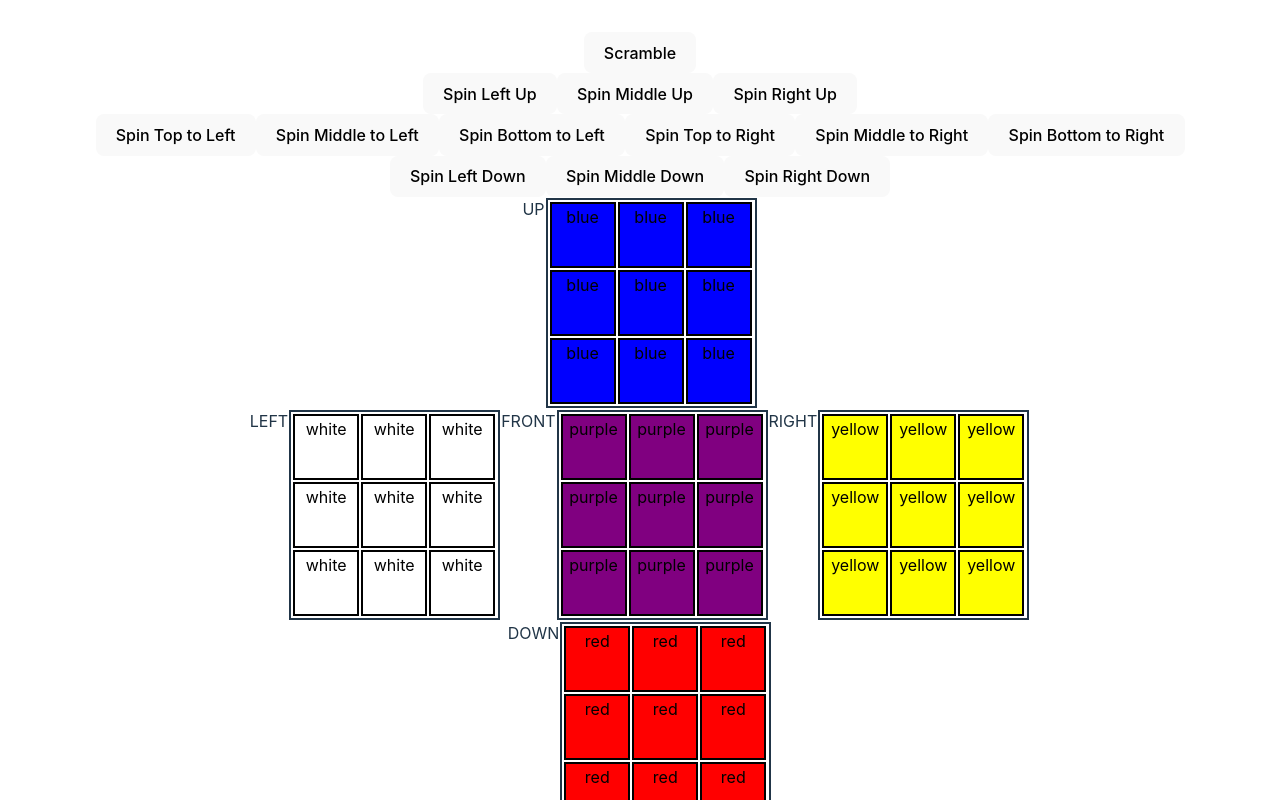
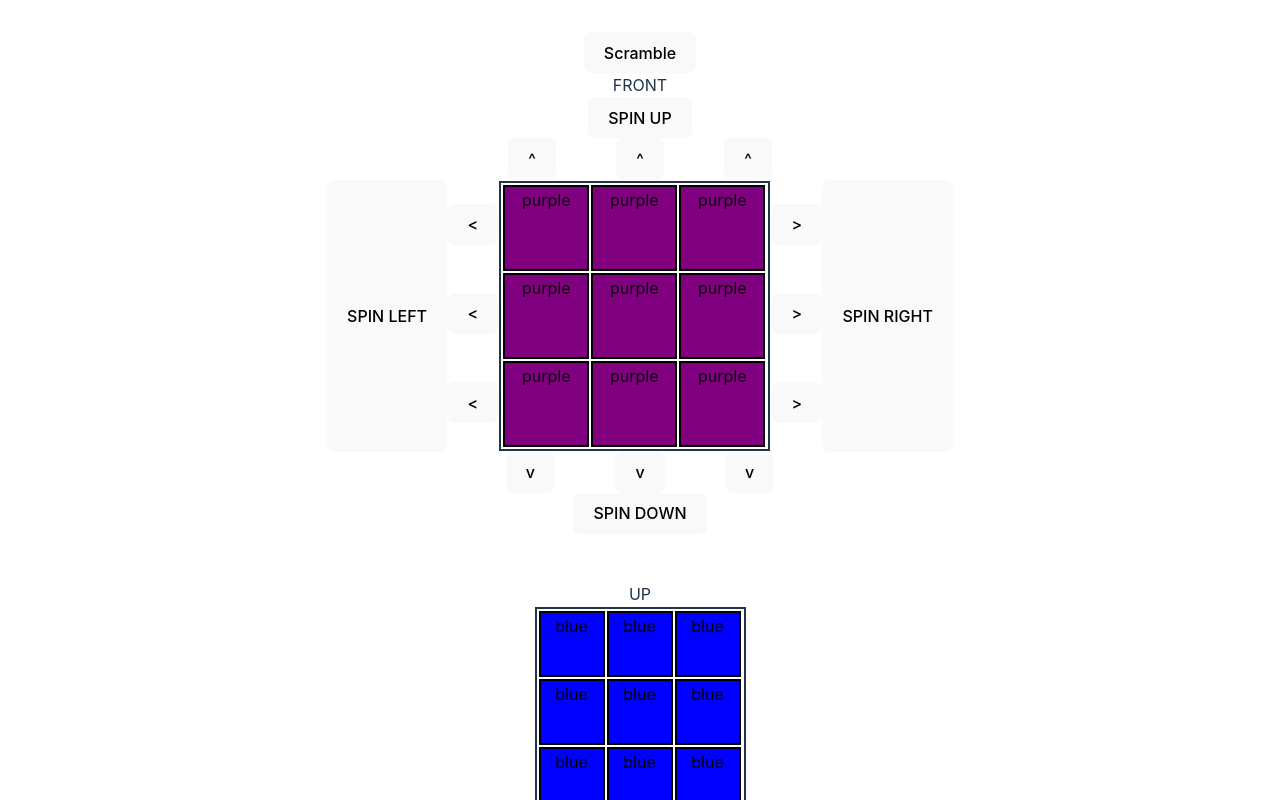
Before and after one commit to Takodakko/boris-cube, a Vue app: page / in a window 1280 px wide. Shown: the top 800 px of the page. Built offline with nearby package versions, Linux system fonts and the light colour scheme.

Commit message:
added more types and interfaces and arrow buttons for whole cube

```diff
--- a/src/App.vue
+++ b/src/App.vue
@@ -1,6 +1,19 @@
 <script setup lang="ts">
   import { ref, StyleValue } from 'vue';
   import Square from './components/Square.vue'
+
+  interface IArrow extends Array<string[] | number[]> {
+  0: Array<cubeFaceLabels>;
+  1: number[];
+  2: IRotatingFaceInstructions;
+  }
+
+  type cubeFaceLabels = 'f' | 'b' | 'l' | 'r' | 'u' | 'd';
+
+  interface IRotatingFaceInstructions extends Array<string> {
+    0: cubeFaceLabels | 'skip';
+    1: 'spinClockwise' | 'spinCounterClockwise' | 'skip';
+  }
 
   function assignColors() {
     const listOfColors: Array<string> = ['red', 'blue', 'yellow', 'white', 'green', 'purple'];
@@ -13,7 +26,7 @@
       repeat -= 1;
     }
 
-    const newCube: Record<string, string[]> = {
+    const newCube: Record<cubeFaceLabels, string[]> = {
       f: [...listOfSelectedColors[0]],
       b: [...listOfSelectedColors[1]],
       l: [...listOfSelectedColors[2]],
@@ -27,7 +40,7 @@
   const initialGameState = assignColors();
   const currentGameState = ref(initialGameState);
 
-  function rotateRow(arrow: [string[], number[], string[]]) {
+  function rotateRow(arrow: IArrow) {
     const cube = {...currentGameState.value};
     const spillOver: string[] = [];
 
@@ -82,10 +95,10 @@
 
   };
 
-  const top = ['f', 'd', 'b', 'u'];
-  const bottom = ['f', 'u', 'b', 'd'];
-  const hidari = ['f', 'r', 'b', 'l'];
-  const migi = ['f', 'l', 'b', 'r'];
+  const top: cubeFaceLabels[] = ['f', 'd', 'b', 'u'];
+  const bottom: cubeFaceLabels[] = ['f', 'u', 'b', 'd'];
+  const hidari: cubeFaceLabels[] = ['f', 'r', 'b', 'l'];
+  const migi: cubeFaceLabels[] = ['f', 'l', 'b', 'r'];
 
   const left = [0, 3, 6];
   const mid = [1, 4, 7];
@@ -94,31 +107,31 @@
   const naka = [3, 4, 5];
   const shita = [6, 7, 8];
 
-  const leftSpinUp: string[] = ['l', 'spinCounterClockwise'];
-  const leftSpinDown: string[] = ['l', 'spinClockwise'];
-  const rightSpinUp: string[] = ['r', 'spinClockwise'];
-  const rightSpinDown: string[] = ['r', 'spinCounterClockwise'];
-  const topSpinLeft: string[] = ['u', 'spinClockwise'];
-  const topSpinRight: string[] = ['u', 'spinCounterClockwise'];
-  const bottomSpinLeft: string[] = ['d', 'spinCounterClockwise'];
-  const bottomSpinRight: string[] = ['d', 'spinClockwise'];
-  const skip: string[] = ['skip', 'skip'];
+  const leftSpinUp: IRotatingFaceInstructions = ['l', 'spinCounterClockwise'];
+  const leftSpinDown: IRotatingFaceInstructions = ['l', 'spinClockwise'];
+  const rightSpinUp: IRotatingFaceInstructions = ['r', 'spinClockwise'];
+  const rightSpinDown: IRotatingFaceInstructions = ['r', 'spinCounterClockwise'];
+  const topSpinLeft: IRotatingFaceInstructions = ['u', 'spinClockwise'];
+  const topSpinRight: IRotatingFaceInstructions = ['u', 'spinCounterClockwise'];
+  const bottomSpinLeft: IRotatingFaceInstructions = ['d', 'spinCounterClockwise'];
+  const bottomSpinRight: IRotatingFaceInstructions = ['d', 'spinClockwise'];
+  const skip: IRotatingFaceInstructions = ['skip', 'skip'];
 
-  const topLeft: [string[], number[], string[]] = [top, left, leftSpinUp];
-  const topMid: [string[], number[], string[]] = [top, mid, skip];
-  const topRight: [string[], number[], string[]] = [top, right, rightSpinUp];
+  const topLeft: IArrow = [top, left, leftSpinUp];
+  const topMid: IArrow = [top, mid, skip];
+  const topRight: IArrow = [top, right, rightSpinUp];
 
-  const rightTop: [string[], number[], string[]] = [migi, ue, topSpinRight];
-  const rightMid: [string[], number[], string[]] = [migi, naka, skip];
-  const rightBottom: [string[], number[], string[]] = [migi, shita, bottomSpinRight];
+  const rightTop: IArrow = [migi, ue, topSpinRight];
+  const rightMid: IArrow = [migi, naka, skip];
+  const rightBottom: IArrow = [migi, shita, bottomSpinRight];
 
-  const bottomLeft: [string[], number[], string[]] = [bottom, left, leftSpinDown];
-  const bottomMid: [string[], number[], string[]] = [bottom, mid, skip];
-  const bottomRight: [string[], number[], string[]] = [bottom, right, rightSpinDown];
+  const bottomLeft: IArrow = [bottom, left, leftSpinDown];
+  const bottomMid: IArrow = [bottom, mid, skip];
+  const bottomRight: IArrow = [bottom, right, rightSpinDown];
 
-  const leftTop: [string[], number[], string[]] = [hidari, ue, topSpinLeft];
-  const leftMid: [string[], number[], string[]] = [hidari, naka, skip];
-  const leftBottom: [string[], number[], string[]] = [hidari, shita, bottomSpinLeft];
+  const leftTop: IArrow = [hidari, ue, topSpinLeft];
+  const leftMid: IArrow = [hidari, naka, skip];
+  const leftBottom: IArrow = [hidari, shita, bottomSpinLeft];
 
   const arrowSet = [
   topLeft,
@@ -144,6 +157,13 @@
     }
   };
 
+  function turnWholeCube(arrow1: IArrow, arrow2: IArrow, arrow3: IArrow) {
+    rotateRow(arrow1);
+    rotateRow(arrow2);
+    rotateRow(arrow3);
+  };
+
+
   const cubeFaceStyling: StyleValue = {
     'display': 'flex',
     'flex-direction': 'row',
@@ -155,55 +175,92 @@
     'flex-wrap': 'wrap',
     'width': '205px'
   };
+
+  const frontCubeFaceStyling: StyleValue = {
+    'display': 'flex',
+    'flex-direction': 'row',
+    'border-color': 'black',
+    'border': 'solid',
+    'border-width': '2px',
+    'padding': '1px',
+    'margin': '1px',
+    'flex-wrap': 'wrap',
+    'width': '265px'
+  };
+
 </script>
 
 <template>
   <button @click="scramble">Scramble</button><br>
-  <button @click="rotateRow(topLeft)">Spin Left Up</button>
-  <button @click="rotateRow(topMid)">Spin Middle Up</button>
-  <button @click="rotateRow(topRight)">Spin Right Up</button>
+  FRONT<br>
+  <button @click="turnWholeCube(topLeft, topMid, topRight)">SPIN UP</button><br>
+  <div :style="{display: 'flex', 'flex-direction': 'row', 'justify-content': 'center'}">
+    <button @click="rotateRow(topLeft)">^</button>
+    <div :style="{'width': '60px'}"></div>
+    <button @click="rotateRow(topMid)">^</button>
+    <div :style="{'width': '60px'}"></div>
+    <button @click="rotateRow(topRight)">^</button>
+    <br>
+  </div>
+  <div :style="{display: 'flex', 'flex-direction': 'row', 'justify-content': 'center'}">
+    <button @click="turnWholeCube(leftTop, leftMid, leftBottom)">SPIN LEFT</button><br>
+    <div :style="{display: 'flex', 'flex-direction': 'column'}">
+      <br>
+      <button @click="rotateRow(leftTop)"><</button><br><br>
+      <button @click="rotateRow(leftMid)"><</button><br><br>
+      <button @click="rotateRow(leftBottom)"><</button>
+    </div>
+      <div :style="{display: 'flex', 'flex-direction': 'row', 'justify-content': 'center', 'justify-items': 'center'}">
+      <div :style="frontCubeFaceStyling">
+        <Square v-for="(color, index) in currentGameState.f" :color="color" :key="'f-' + index" :is-on-front="true"/><br>
+      </div>
+    </div>
+    <div :style="{display: 'flex', 'flex-direction': 'column'}">
+      <br>
+      <button @click="rotateRow(rightTop)">></button><br><br>
+      <button @click="rotateRow(rightMid)">></button><br><br>
+      <button @click="rotateRow(rightBottom)">></button>
+    </div>
+    <button @click="turnWholeCube(rightTop, rightMid, rightBottom)">SPIN RIGHT</button><br>
+  </div>
+  <div :style="{display: 'flex', 'flex-direction': 'row', 'justify-content': 'center'}">
+    <button @click="rotateRow(bottomLeft)">v</button>
+    <div :style="{'width': '60px'}"></div>
+    <button @click="rotateRow(bottomMid)">v</button>
+    <div :style="{'width': '60px'}"></div>
+    <button @click="rotateRow(bottomRight)">v</button>
+  </div>
+  <button @click="turnWholeCube(bottomLeft, bottomMid, bottomRight)">SPIN DOWN</button><br>
   <br>
-  <button @click="rotateRow(leftTop)">Spin Top to Left</button>
-  <button @click="rotateRow(leftMid)">Spin Middle to Left</button>
-  <button @click="rotateRow(leftBottom)">Spin Bottom to Left</button>
-  <button @click="rotateRow(rightTop)">Spin Top to Right</button>
-  <button @click="rotateRow(rightMid)">Spin Middle to Right</button>
-  <button @click="rotateRow(rightBottom)">Spin Bottom to Right</button>
   <br>
-  <button @click="rotateRow(bottomLeft)">Spin Left Down</button>
-  <button @click="rotateRow(bottomMid)">Spin Middle Down</button>
-  <button @click="rotateRow(bottomRight)">Spin Right Down</button>
-  <br>
+  UP
+  <div :style="{display: 'flex', 'flex-direction': 'row', 'justify-content': 'center', 'justify-items': 'center'}">
+    <div :style="cubeFaceStyling">
+      <Square v-for="(color, index) in currentGameState.u" :color="color" :key="'u-' + index" :is-on-front="false"/><br>
+    </div>
+  </div>
+
   <div :style="{display: 'flex', 'flex-direction': 'row', 'justify-content': 'center'}">
-  UP
+    LEFT
   <div :style="cubeFaceStyling">
-    <Square v-for="(color, index) in currentGameState.u" :color="color" :key="'u-' + index"/><br>
+    <Square v-for="(color, index) in currentGameState.l" :color="color" :key="'l-' + index" :is-on-front="false"/><br>
   </div>
-</div>
-  <div :style="{display: 'flex', 'flex-direction': 'row', 'justify-content': 'center'}">
-  LEFT
-  <div :style="cubeFaceStyling">
-    <Square v-for="(color, index) in currentGameState.l" :color="color" :key="'l-' + index"/><br>
-  </div>
-  FRONT
-  <div :style="cubeFaceStyling">
-    <Square v-for="(color, index) in currentGameState.f" :color="color" :key="'f-' + index"/><br>
-  </div>
+
   RIGHT
   <div :style="cubeFaceStyling">
-    <Square v-for="(color, index) in currentGameState.r" :color="color" :key="'r-' + index"/>
+    <Square v-for="(color, index) in currentGameState.r" :color="color" :key="'r-' + index" :is-on-front="false"/>
   </div>
 </div>
 <div :style="{display: 'flex', 'flex-direction': 'row', 'justify-content': 'center'}">
   DOWN
   <div :style="cubeFaceStyling">
-    <Square v-for="(color, index) in currentGameState.d" :color="color" :key="'d-' + index"/><br>
+    <Square v-for="(color, index) in currentGameState.d" :color="color" :key="'d-' + index" :is-on-front="false"/><br>
   </div>
 </div>
 <div :style="{display: 'flex', 'flex-direction': 'row', 'justify-content': 'center'}">
   BACK
   <div :style="cubeFaceStyling">
-    <Square v-for="(color, index) in currentGameState.b" :color="color" :key="'b-' + index"/><br>
+    <Square v-for="(color, index) in currentGameState.b" :color="color" :key="'b-' + index" :is-on-front="false"/><br>
   </div>
 </div>
 </template>
--- a/src/components/Square.vue
+++ b/src/components/Square.vue
@@ -1,7 +1,8 @@
 <script setup lang="ts">
 
 const props = defineProps({
-  color: {type: String, required: true}
+  color: {type: String, required: true},
+  isOnFront: {type: Boolean, required: true}
 });
 
 const squareStyling = {
@@ -13,11 +14,25 @@ const squareStyling = {
     'height': '60px',
     'width': '60px',
     'color': 'black'
-}
+};
+
+const frontSquareStyling = {
+    'border-color': 'black',
+    'border': 'solid',
+    'border-width': '2px',
+    'padding': '1px',
+    'margin': '1px',
+    'height': '80px',
+    'width': '80px',
+    'color': 'black'
+};
 </script>
 
 <template>
-  <div :style="{...squareStyling, 'background-color': props.color}">
+  <div v-if="isOnFront" :style="{...frontSquareStyling, 'background-color': props.color}">
+    {{props.color}}
+  </div>
+  <div v-else :style="{...squareStyling, 'background-color': props.color}">
     {{props.color}}
   </div>
 </template>
```
